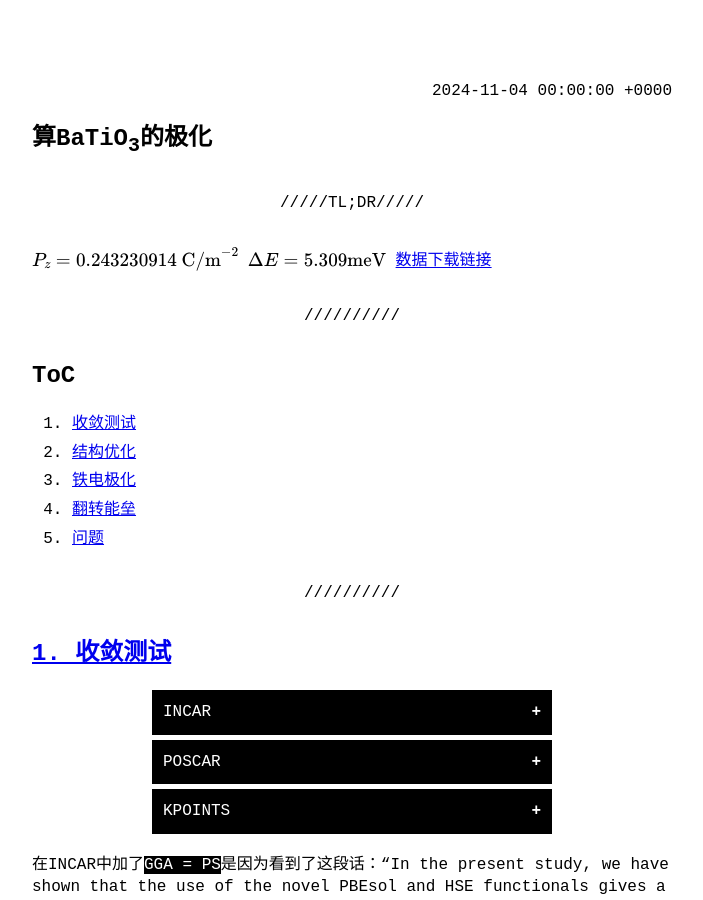
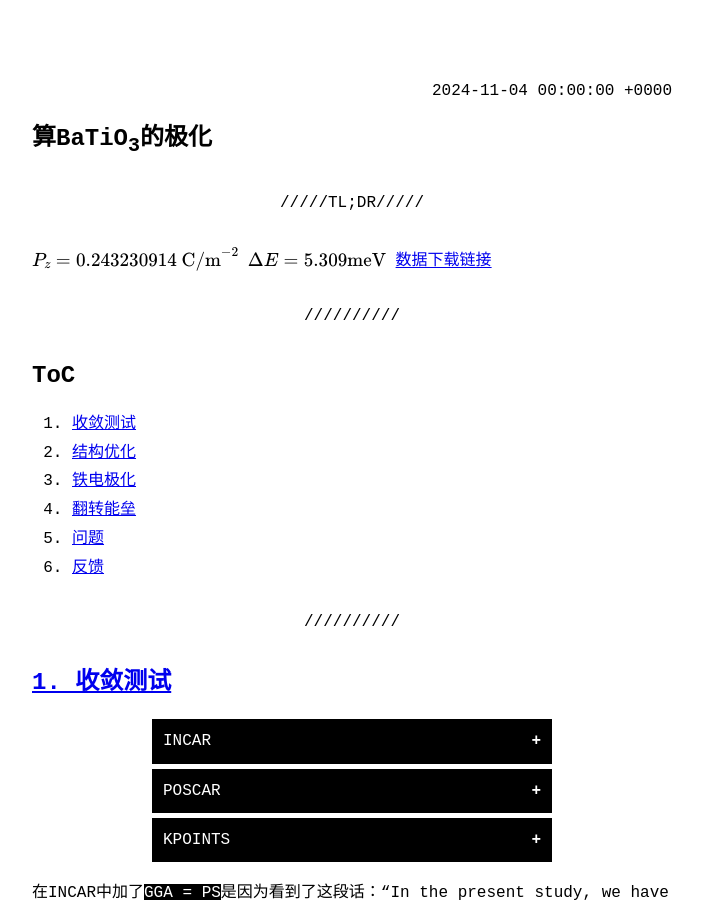
Before and after one commit to rukoBean/ylu, a Jekyll site: the page built from _posts/2024-11-04-BaTiO3.md, in a window 1280 px wide and 900 px high. Shown: the whole window, without its empty margins (288-991 px from the left). Built offline with Jekyll 4.4.1, drawn with Linux system fonts in a browser that asks for light colours.

Commit message:
250102-b-typoFix

```diff
--- a/_posts/2024-11-04-BaTiO3.md
+++ b/_posts/2024-11-04-BaTiO3.md
@@ -20,6 +20,7 @@ $$\Delta E=5.309 \text{meV}$$
   3. [铁电极化](#3-铁电极化)
   4. [翻转能垒](#4-反转能垒)
   5. [问题](#5-问题)
+  6. [反馈](#6-反馈)
 
 ---
 # [1. 收敛测试](#toc)
```
